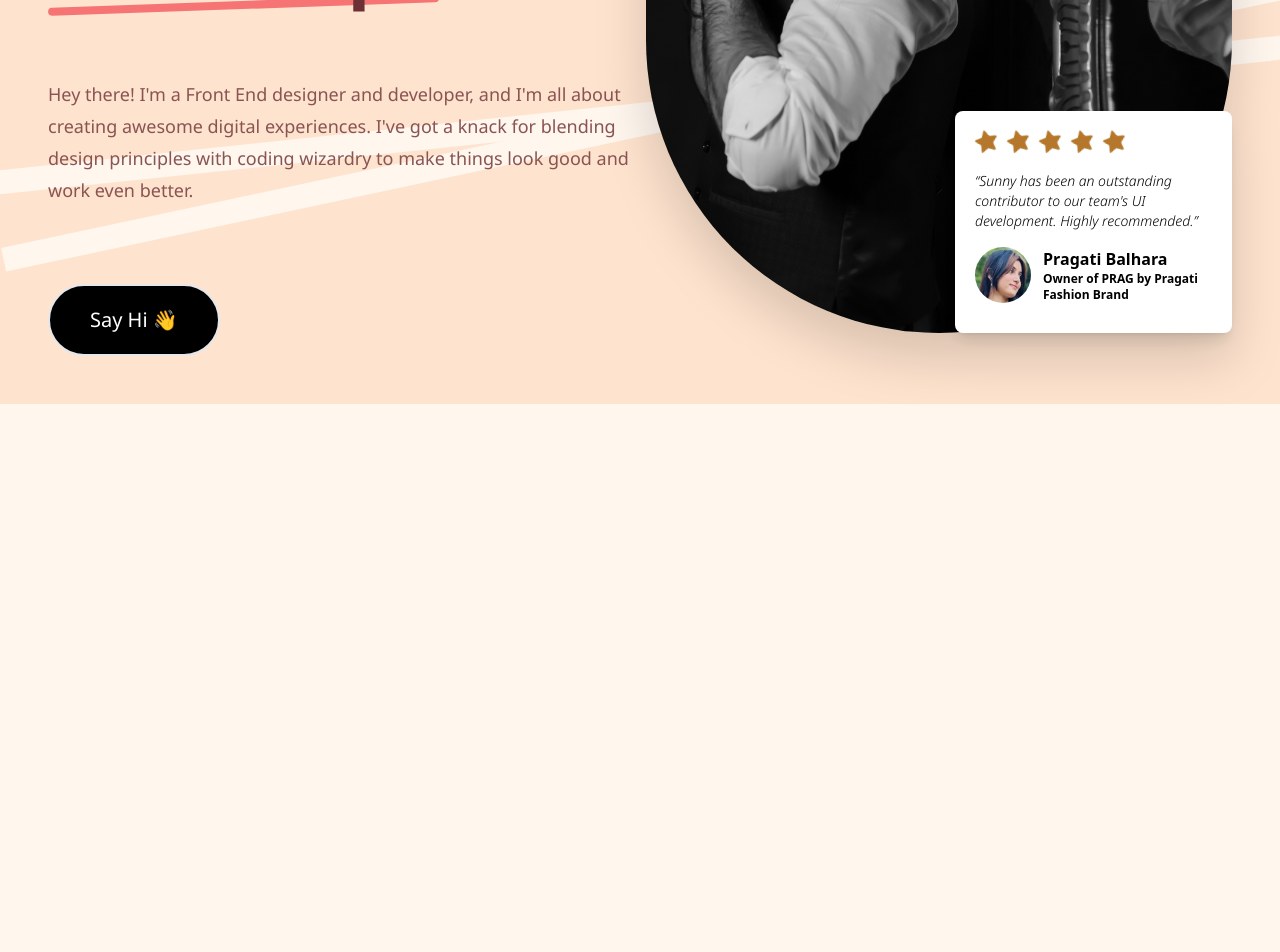
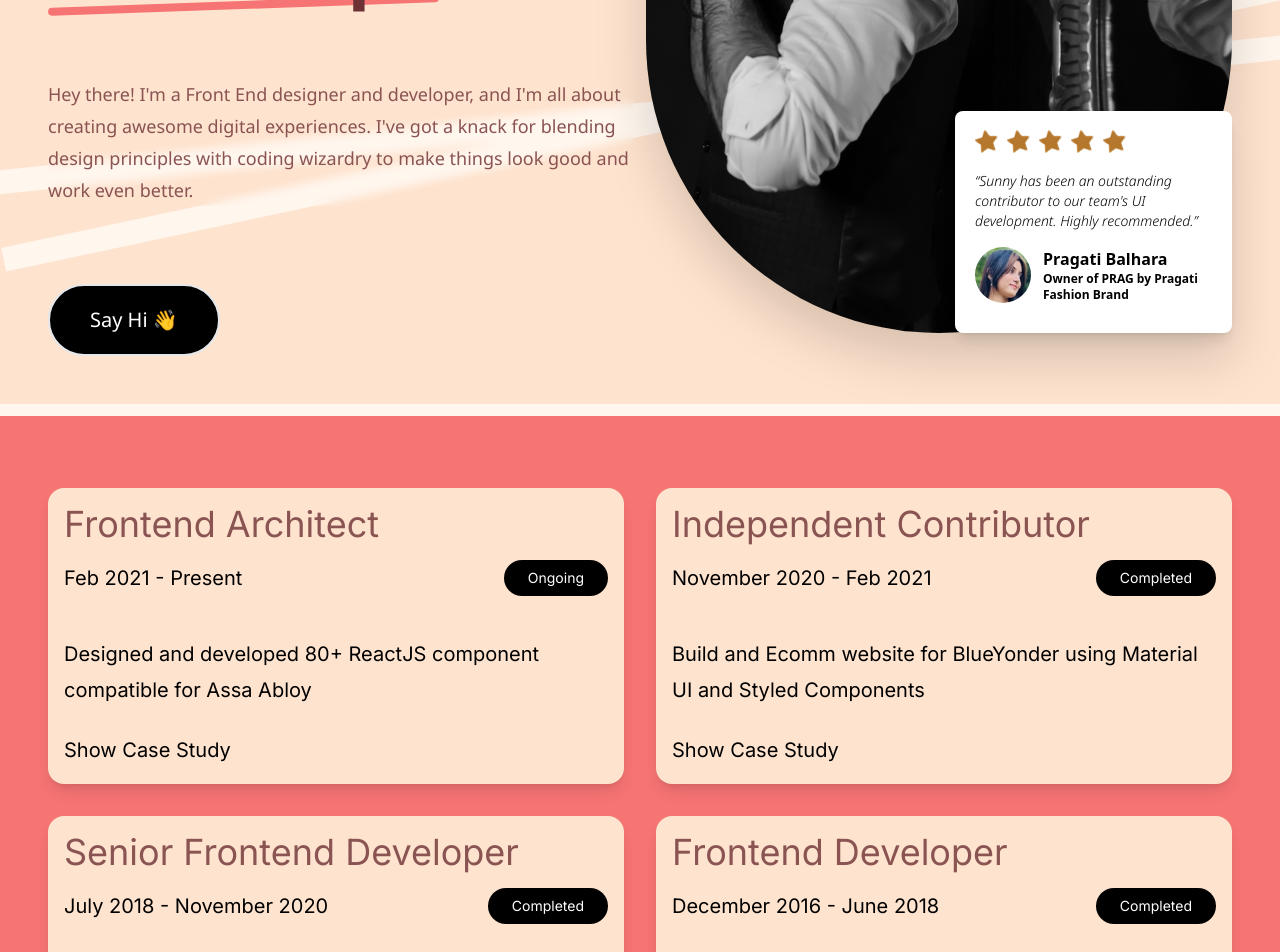
Before and after one commit to sunnyChoudhary0710/sunnyside, a Next.js app: page / in a window 1280 px wide. Shown: the part 620-1572 px from the top of the page. Before the commit the page ends 1120 px from the top, so only its background shows below. Built offline with nearby package versions, Linux system fonts and the light colour scheme.

Commit message:
Added some more feature

```diff
--- a/src/app/constants/constants.ts
+++ b/src/app/constants/constants.ts
@@ -80,3 +80,63 @@ export const Data_Array = [
 		body: "Rest of the description comes here.",
 	},
 ];
+
+
+export const Experience_Data = [
+	{
+		heading: "Frontend Architect",
+		ctaText: "Show Case Study",
+		status: "Ongoing",
+		date: "Feb 2021 - Present",
+		description: "Designed and developed 80+ ReactJS component compatible for Assa Abloy",
+		details: {
+			logo: '/assaabloy.png',
+			paragraph: [
+				"Designed and developed the entire frontend architecture for Assa Abloy's AEM-driven websites. Along with the architecture, I delivered more than 80+ standalone components, ranging from something as simple as a dropdown to something as complex as fully responsive headers.",
+				"The components were designed to be completely headless and work with any CRM tool. They were built using React and were exposed as a React library hosted on a private NPM. Fully responsive, themeable, WCAG 2.0-compliant, and optimized for search engines."
+			]
+		}
+	},
+	{
+		heading: "Independent Contributor",
+		ctaText: "Show Case Study",
+		status: "Completed",
+		date: "November 2020 - Feb 2021",
+		description: "Build and Ecomm website for BlueYonder using Material UI and Styled Components",
+		details: {
+			logo: '/blueyonder.png',
+			paragraph: [
+				"While working with Barclays UK, I was responsible for the migration of over 200 small multichannel standalone applications built on outdated software like EJS and old JavaScript to the latest and faster technologies like ReactJS and TypeScript.",
+				"Every app was designed to be self-sufficient in terms of data pulling and styling, and 100% themeable. It took my team a solid 1.5 years of non-stop coding to finish the entire task, but it surely paid off by making the user experience faster and improved."
+			]
+		}
+	},
+	{
+		heading: "Senior Frontend Developer",
+		ctaText: "Show Case Study",
+		status: "Completed",
+		date: "July 2018 - November 2020",
+		description: "Migration of over 200 legacy software to latest tech-stack",
+		details: {
+			logo: '/barclays.png',
+			paragraph: [
+				"While working with Barclays UK, I was responsible for the migration of over 200 small multichannel standalone applications built on outdated software like EJS and old JavaScript to the latest and faster technologies like ReactJS and TypeScript.",
+				"Every app was designed to be self-sufficient in terms of data pulling and styling, and 100% themeable. It took my team a solid 1.5 years of non-stop coding to finish the entire task, but it surely paid off by making the user experience faster and improved."
+			]
+		}
+	},
+	{
+		heading: "Frontend Developer",
+		ctaText: "Show Case Study",
+		status: "Completed",
+		date: "December 2016 - June 2018",
+		description: "Frontend developer at Digitate",
+		details: {
+			logo: '/barclays.png',
+			paragraph: [
+				"While working with Barclays UK, I was responsible for the migration of over 200 small multichannel standalone applications built on outdated software like EJS and old JavaScript to the latest and faster technologies like ReactJS and TypeScript.",
+				"Every app was designed to be self-sufficient in terms of data pulling and styling, and 100% themeable. It took my team a solid 1.5 years of non-stop coding to finish the entire task, but it surely paid off by making the user experience faster and improved."
+			]
+		}
+	}
+]
--- a/src/app/globals.css
+++ b/src/app/globals.css
@@ -89,6 +89,18 @@ body {
   overflow-x: hidden;
 }
 
+.card-full {
+  left: 0 !important;
+  top: 0 !important;
+  right: 0 !important;
+  bottom: 0 !important;
+  width: 100% !important;
+  height: 100% !important;
+  border-radius: 0 !important;
+  font-size: 32px;
+  box-shadow: 0 1px 26px rgba(0,0,0,.12);
+}
+
 img > svg {
   -webkit-text-stroke-color: aliceblue;
 }
--- a/src/app/page.tsx
+++ b/src/app/page.tsx
@@ -2,6 +2,7 @@ import Carousel from "@/components/carousel/carousel";
 import Header from "@/components/header/header";
 import Ribbon from "@/components/ribbon/ribbon";
 import Overview from "@/components/overview/overview";
+import List from "@/components/list/list";
 
 export default function Home() {
   return (
@@ -18,6 +19,7 @@ export default function Home() {
         <Ribbon />
       </div> */}
       {/* <Carousel /> */}
+      <List />
 
       {/* <main>This is main content area</main>
 
--- /dev/null
+++ b/src/components/list/list.tsx
@@ -0,0 +1,75 @@
+"use client";
+import { Experience_Data } from "@/app/constants/constants";
+import { useEffect } from "react";
+
+const List = () => {
+  useEffect(() => {
+    const container = document.getElementById(
+      "experience-container"
+    ) as HTMLElement;
+    if (container) {
+      Array.from(
+        container.querySelectorAll<HTMLElement>(".experience")
+      ).forEach((card) => {
+        card.addEventListener("click", (e) => {
+          // Clone the clicked element
+          const clone = card.cloneNode(true) as HTMLElement;
+          card.classList.toggle("flat");
+
+          /* Set some initial styles to match it,
+           * but fix the position and flow it outside of the grid
+           */
+          clone.style.position = "fixed";
+          clone.style.left = card.offsetLeft + "px";
+          clone.style.top = card.offsetTop + "px";
+          clone.style.width = card.clientWidth + "px";
+          clone.style.height = card.clientHeight + "px";
+
+          // Add the cloned element
+          if (card && card.parentElement) {
+            card.parentElement.appendChild(clone);
+          }
+
+          // Add the card-full class on the next tick to keep the animation
+          setTimeout(() => clone.classList.add("card-full"), 100);
+
+          // Shrink the full view back down to where it came from, then remove it
+          clone.addEventListener("click", (e) => {
+            clone.classList.remove("card-full");
+            card.classList.toggle("flat");
+            setTimeout(() => clone.remove(), 300);
+          });
+        });
+      });
+    }
+  }, []);
+  return (
+    <>
+      <div id="experience-container" className="bg-port-pink-base p-6">
+        <div className="max-w-screen-2xl mx-auto grid grid-cols-1 gap-4 px-3 md:grid-cols-2 md:gap-6 lg:grid-cols-2 lg:gap-8 lg:px-6 lg:py-12">
+          {Experience_Data.map((item) => {
+            return (
+              <>
+                <article className="experience bg-port-yellow-light prose-xl p-4 min-w-[300px] min-h-[200px] rounded-2xl shadow-lg transition-all hover:shadow-2xl">
+                  <div className="flex flex-col items-start justify-start">
+                    <h2 className="m-0 text-port-pink-dark">{item.heading}</h2>
+                    <div className="flex flex-row justify-between w-full my-4">
+                      <span>{item.date}</span>
+                      <span className="rounded-full py-2 px-6 bg-black text-white text-sm">
+                        {item.status}
+                      </span>
+                    </div>
+                    <p>{item.description}</p>
+                    <button>{item.ctaText}</button>
+                  </div>
+                </article>
+              </>
+            );
+          })}
+        </div>
+      </div>
+    </>
+  );
+};
+
+export default List;
--- a/src/components/overview/overview.tsx
+++ b/src/components/overview/overview.tsx
@@ -6,7 +6,7 @@ import Ribbon from "../ribbon/ribbon";
 const Overview = () => {
 	return (
 		<div className="relative">
-			<div className="max-w-screen-2xl m-auto flex px-5 flex-col gap-3 text-center my-12 lg:my-3 prose-xl  text-clamp lg:grid lg:grid-cols-2 lg:text-left lg:px-12">
+			<div className="max-w-screen-2xl m-auto flex px-5 flex-col gap-3 text-center my-12 lg:my-3 prose-xl text-clamp lg:grid lg:grid-cols-2 lg:text-left lg:px-12">
 				<div id="intro" className="flex flex-col gap-3 my-7 lg:mt-40 lg:gap-9">
 					<h3 className="text-port-pink-base font-special font-medium text-base m-0 lg:text-lg hover:cursor-default">
 						Sunny Choudhary
@@ -17,7 +17,7 @@ const Overview = () => {
 						</h1>
 						<span className="text-underliner"></span>
 					</div>
-					<p className="font-notosans z-20 font-normal text-base leading-8 text-port-pink-dark lg:text-lg lg:leading-8 hover:cursor-default">
+					<p className="backdrop-blur-sm font-notosans z-20 font-normal text-base leading-8 text-port-pink-dark lg:text-lg lg:leading-8 hover:cursor-default">
 						Hey there! I&apos;m a Front End designer and developer, and I&apos;m all about
 						creating awesome digital experiences. I&apos;ve got a knack for blending
 						design principles with coding wizardry to make things look good and
```
